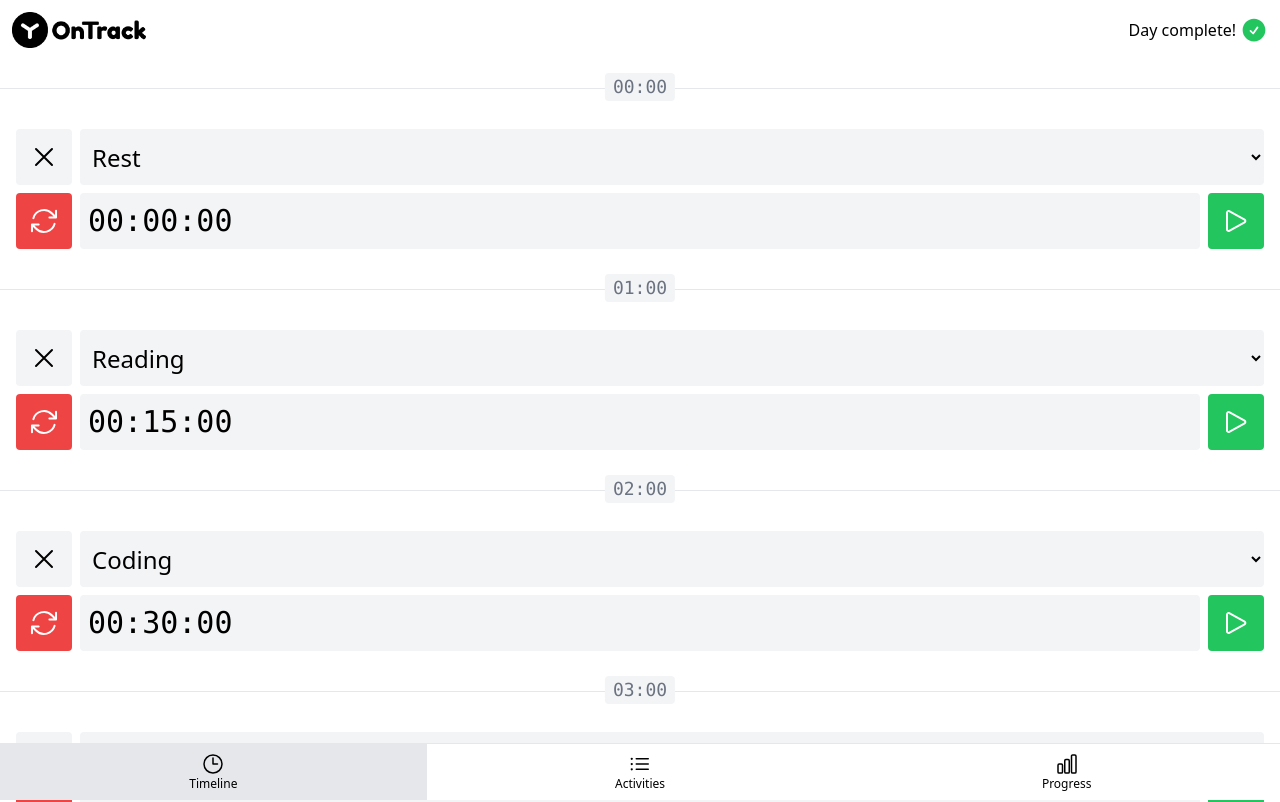
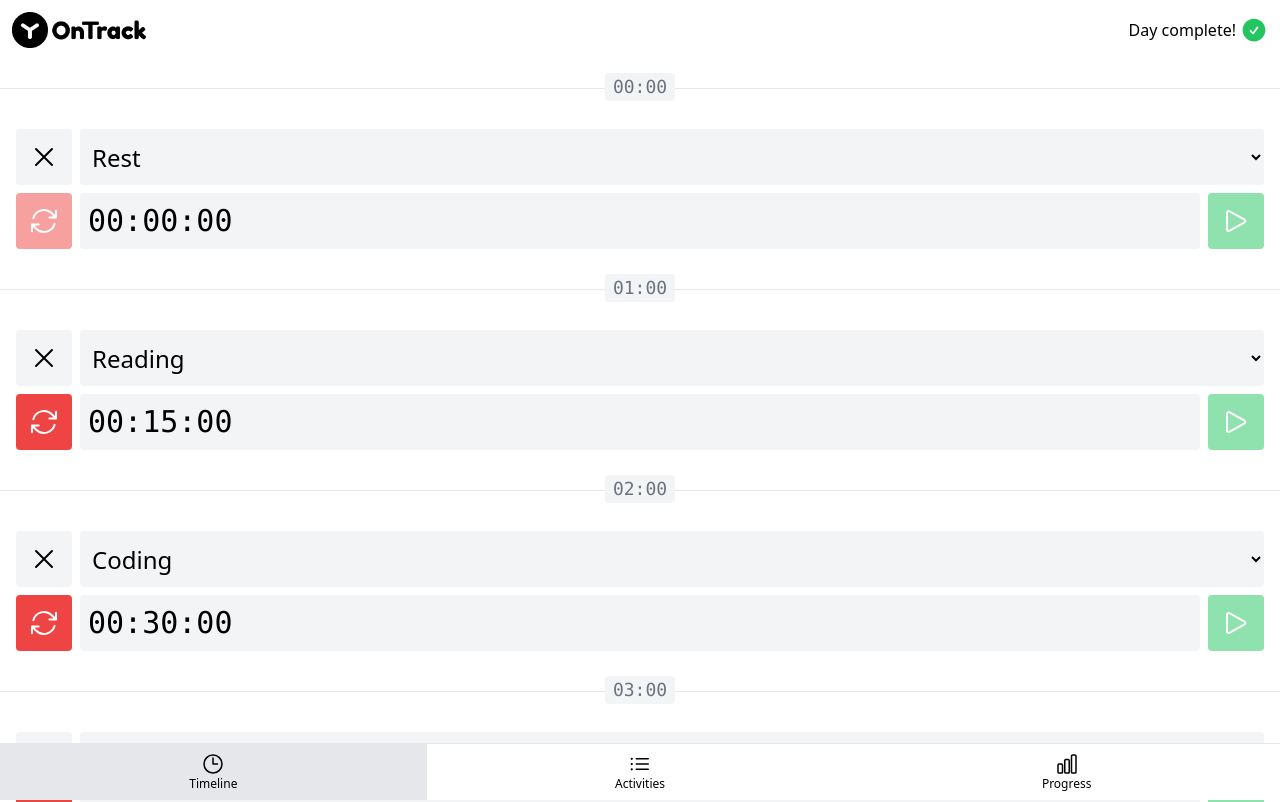
Before and after one commit to Maksym-Siroshtan/ontrack, a Vue app: page /#timeline in a window 1280 px wide. Shown: the top 802 px of the page. Built offline with nearby package versions, Linux system fonts and the light colour scheme.

Commit message:
Added disabled buttons logic in TimelineStopwatch component

```diff
--- a/src/components/TimelineItem.vue
+++ b/src/components/TimelineItem.vue
@@ -51,6 +51,6 @@ function findActivityById(id) {
       @select="selectActivity"
     />
     <!-- Приставка Base используется тогда, когда компонент является базовым и может быть переиспользован в разных местах приложения -->
-    <TimelineStopwatch :seconds="timelineItem.activitySeconds" />
+    <TimelineStopwatch :seconds="timelineItem.activitySeconds" :hour="timelineItem.hour" />
   </li>
 </template>
--- a/src/components/TimelineStopwatch.vue
+++ b/src/components/TimelineStopwatch.vue
@@ -7,7 +7,7 @@ import {
   BUTTON_TYPE_DANGER,
   MILLISECONDS_IN_SECOND
 } from '../constants'
-import { isNumber } from '../validators'
+import { isHourValid, isNumber } from '../validators'
 import { formatSeconds } from '../functions'
 import BaseButton from './BaseButton.vue'
 
@@ -16,11 +16,17 @@ const props = defineProps({
     default: 0,
     type: Number,
     validator: isNumber
+  },
+  hour: {
+    required: true,
+    type: Number,
+    validator: isHourValid
   }
 })
 
 const seconds = ref(props.seconds)
 const isRunning = ref(false)
+const isStartButtonDisabled = props.hour !== new Date().getHours()
 
 function start() {
   isRunning.value = setInterval(() => {
@@ -43,7 +49,7 @@ function reset() {
 
 <template>
   <div class="flex w-full gap-2">
-    <BaseButton :type="BUTTON_TYPE_DANGER" @click="reset">
+    <BaseButton :type="BUTTON_TYPE_DANGER" :disabled="!seconds" @click="reset">
       <ArrowPathIcon class="h-8" />
     </BaseButton>
     <div class="flex items-center flex-grow bg-gray-100 rounded px-2 font-mono text-3xl">
@@ -52,7 +58,7 @@ function reset() {
     <BaseButton v-if="isRunning" :type="BUTTON_TYPE_WARNING" @click="stop">
       <PauseIcon class="h-8" />
     </BaseButton>
-    <BaseButton v-else :type="BUTTON_TYPE_SUCCESS" @click="start">
+    <BaseButton v-else :disabled="isStartButtonDisabled" :type="BUTTON_TYPE_SUCCESS" @click="start">
       <PlayIcon class="h-8" />
     </BaseButton>
   </div>
```
